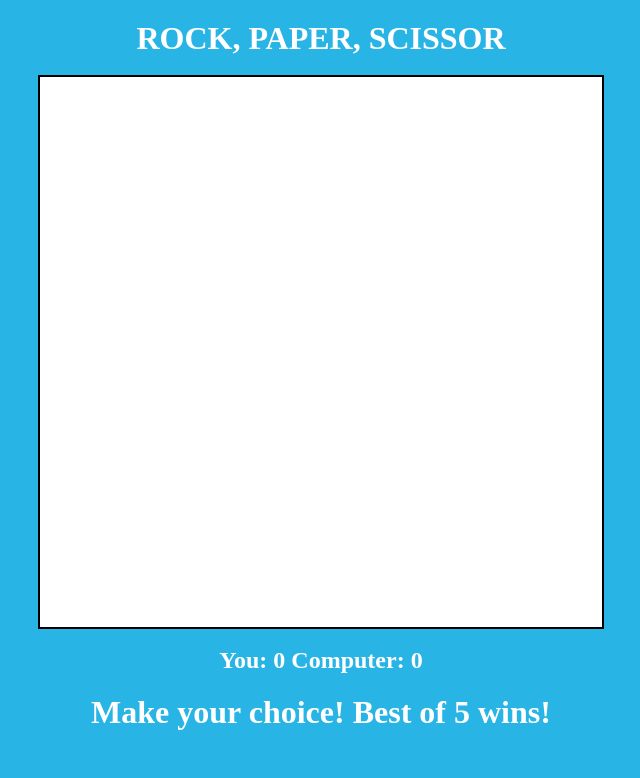
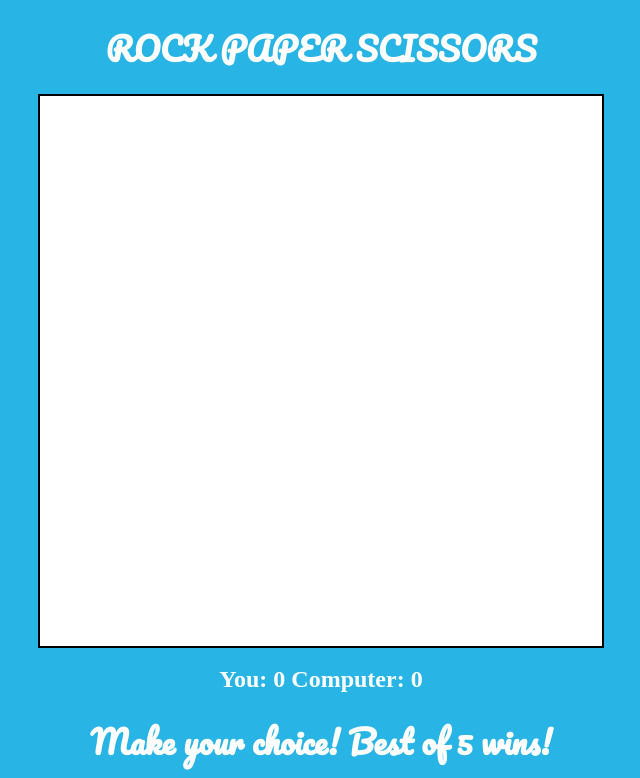
Before and after one commit to vinnav/Odin-RockPaperScissor, a plain HTML site: page index.html in a window 1280 px wide. Shown: the top 778 px of the page, without its empty margins (319-959 px from the left). Drawn offline with Linux system fonts and the light colour scheme.

Commit message:
changed title font

```diff
--- a/index.html
+++ b/index.html
@@ -3,14 +3,15 @@
 
 	<head>
 		<meta charset="utf-8">
-		<title>Rock Paper Scissor</title>
+		<title>Rock Paper Scissors</title>
 		<link rel="stylesheet" href="style.css">
+		<link href="https://fonts.googleapis.com/css?family=Pacifico&display=swap" rel="stylesheet">
 
 	</head>
 
 	<body>
 		<div class="score">
-			<h1 id="text">ROCK, PAPER, SCISSOR</h1>
+			<h1 id="text">ROCK PAPER SCISSORS</h1>
 
 
 
--- a/style.css
+++ b/style.css
@@ -13,6 +13,7 @@ body {
 
 h1{
     margin-top: 20px;
+    font-family: 'Pacifico', cursive;
 }
 .buttons{
 background-color:#28B4E5;
```
